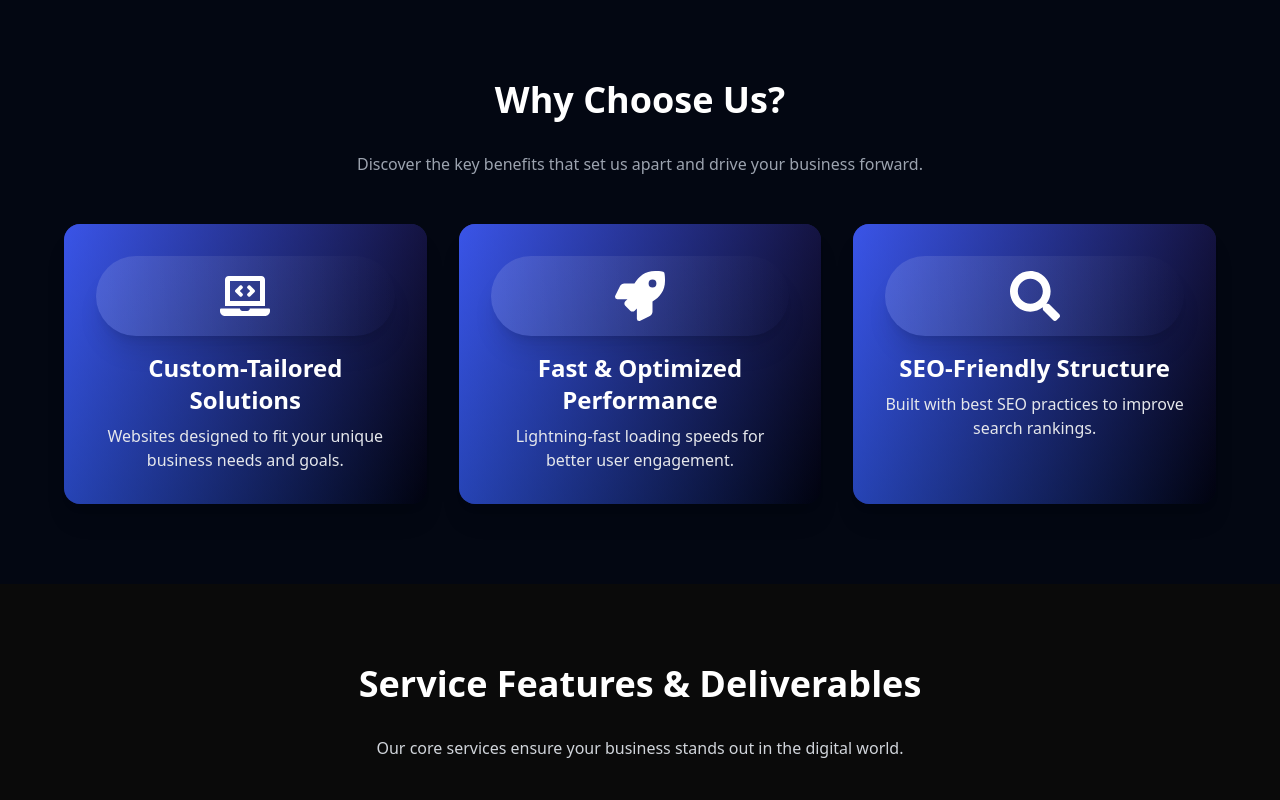
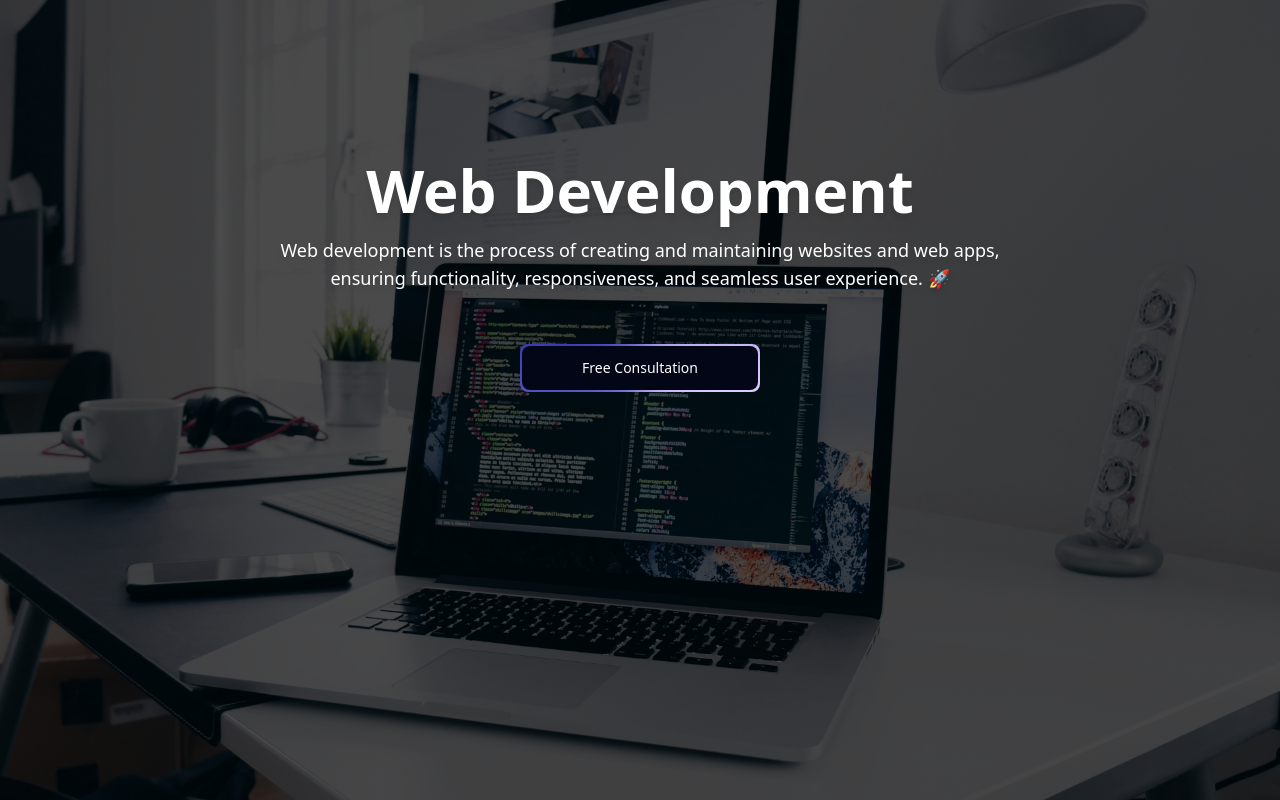
Before and after one commit to Intasolutions/intasolutions, a Next.js app: page /web in a window 1280 px wide. Shown: the top 800 px of the page. Built offline with nearby package versions, Linux system fonts and the light colour scheme.

Commit message:
Fix: Corrected ServiceHero import path

```diff
--- a/app/web/page.tsx
+++ b/app/web/page.tsx
@@ -23,6 +23,15 @@ export default function AboutPage() {
 <main>
   <Navbar />
 
+<div>
+  <ServiceHero
+   title="Web Development "
+   description="Web development is the process of creating and maintaining websites and web apps, ensuring functionality, responsiveness, and seamless user experience. 🚀"
+   backgroundImage="/img/web-dev-bg.jpg"
+   ctaText="Get a Free Consultation"
+   ctaLink="/contact"
+  />
+</div>
 
 
 <div>
```
